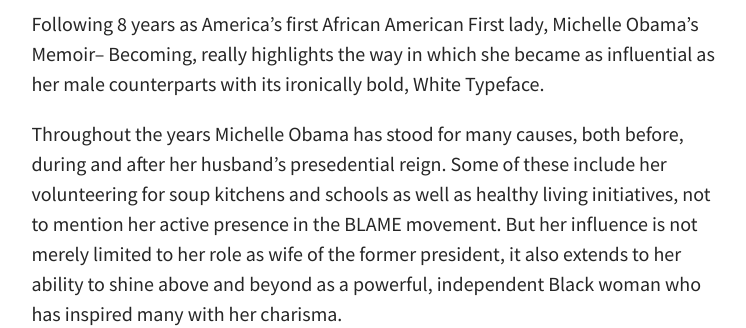
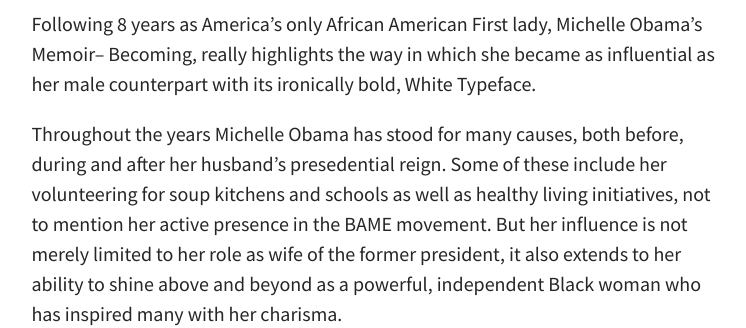
Before and after one commit to rebeccabadman1999/Bex-Badman-Blog, a Jekyll site: the page built from _posts/2020-11-14-thinking-like-a-man-the-typeface-behind-the-first-lady.md, in a window 1280 px wide and 900 px high, cut to the strip 377-705 px from the top of the window. Shown: the whole strip, without its empty margins (263-1009 px from the left). Built offline with Jekyll 4.4.1, drawn with Linux system fonts in a browser that asks for light colours; some web fonts are replaced; comment, search, counter and statistics services are not loaded; some of the changed text lies outside the part shown.

Commit message:
Update Post “2020-11-14-thinking-like-a-man-the-typeface-behind-the-first-lady”

```diff
--- a/_posts/2020-11-14-thinking-like-a-man-the-typeface-behind-the-first-lady.md
+++ b/_posts/2020-11-14-thinking-like-a-man-the-typeface-behind-the-first-lady.md
@@ -5,15 +5,15 @@
 header_feature_image: ../uploads/obama-cover-photo.png
 comments: true
 ---
-Following 8 years as America's first African American First lady, Michelle Obama's Memoir-- Becoming, really highlights the way in which she became as influential as her male counterparts with its ironically bold, White Typeface.
+Following 8 years as America's only African American First lady, Michelle Obama's Memoir-- Becoming, really highlights the way in which she became as influential as her male counterpart with its ironically bold, White Typeface.
 
-Throughout the years Michelle Obama has stood for many causes, both before, during and after her husband's presedential reign. Some of these include her volunteering for soup kitchens and schools as well as healthy living initiatives, not to mention her active presence in the BLAME movement. But her influence is not merely limited to her role as wife of the former president, it also extends to her ability to shine above and beyond as a powerful, independent Black woman who has inspired many with her charisma.
+Throughout the years Michelle Obama has stood for many causes, both before, during and after her husband's presedential reign. Some of these include her volunteering for soup kitchens and schools as well as healthy living initiatives, not to mention her active presence in the BAME movement. But her influence is not merely limited to her role as wife of the former president, it also extends to her ability to shine above and beyond as a powerful, independent Black woman who has inspired many with her charisma.
 
 Michelle's biography "Becoming" was published in 2018, a year after her final speech as First Lady. However i believe that the whole image of this book represents more than just the life of Michelle Obama, and is infact a representation of feminism, equality and humble ambition.
 
 ![](../uploads/michelle-obama-book.jpg)
 
-As referred to previously, the use of white, 'all caps' text is a key statement as it is a direct contrast to Michelle's skin tone. The irony of the colour choice is in the way that it belittles the white patriarchy in America; for instance Trump. But is also a demonstration of her power, defiance and feminist attitudes, in particular reference to Black women. As the FIRST African American first lady, Michelle calls out to all women as a beacon of hope but especially to communities who have been penalised, unjustifiably, for their race. The use of this oxymoron has extremely significant connotations and portrays the significance of Michelle's story.
+As referred to previously, the use of white, 'all caps' text is a key statement as it is a direct contrast to Michelle's skin tone. The irony of the colour choice is in the way that it belittles the white patriarchy in America; for instance Trump. But is also a demonstration of her power, defiance and feminist attitudes, in particular reference to Black women. As the only African American first lady, Michelle calls out to all women as a beacon of hope but especially to communities who have been penalised, unjustifiably, for their race. The use of this oxymoron has extremely significant connotations and portrays the significance of Michelle's story.
 
 Her choice of font is also an interesting one, as she opted out of any femininity when choosing a typeface for her bibliography.
 
```
